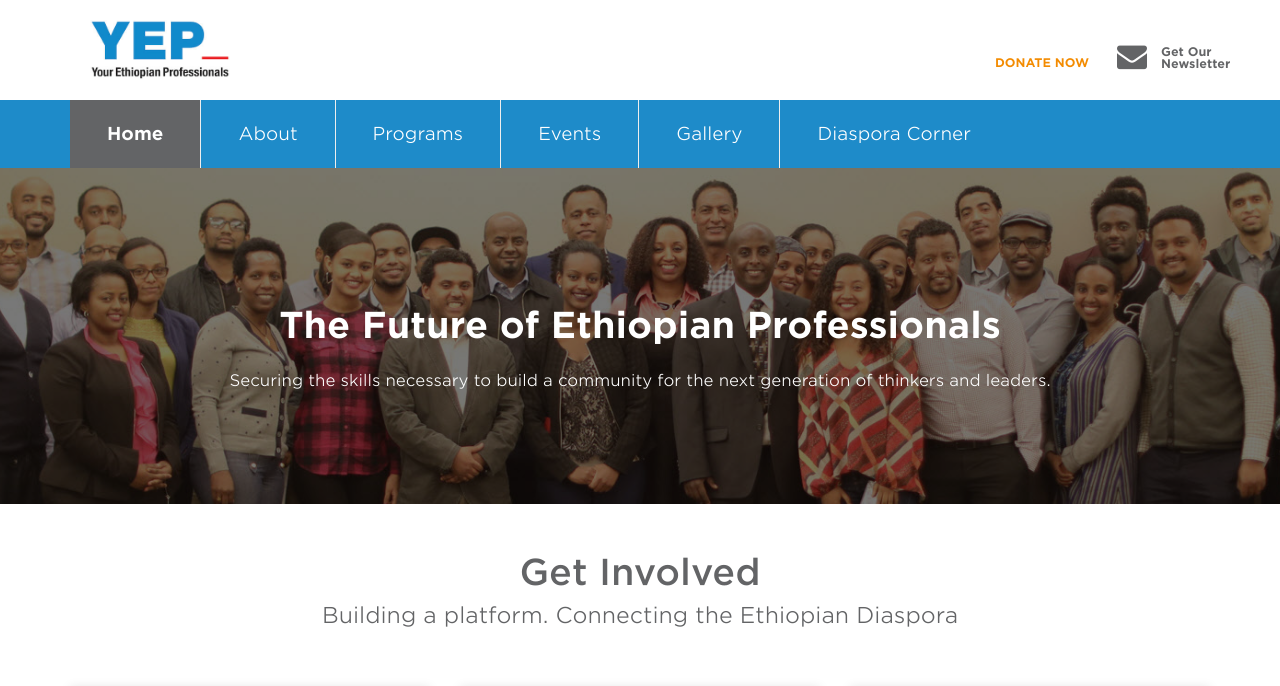
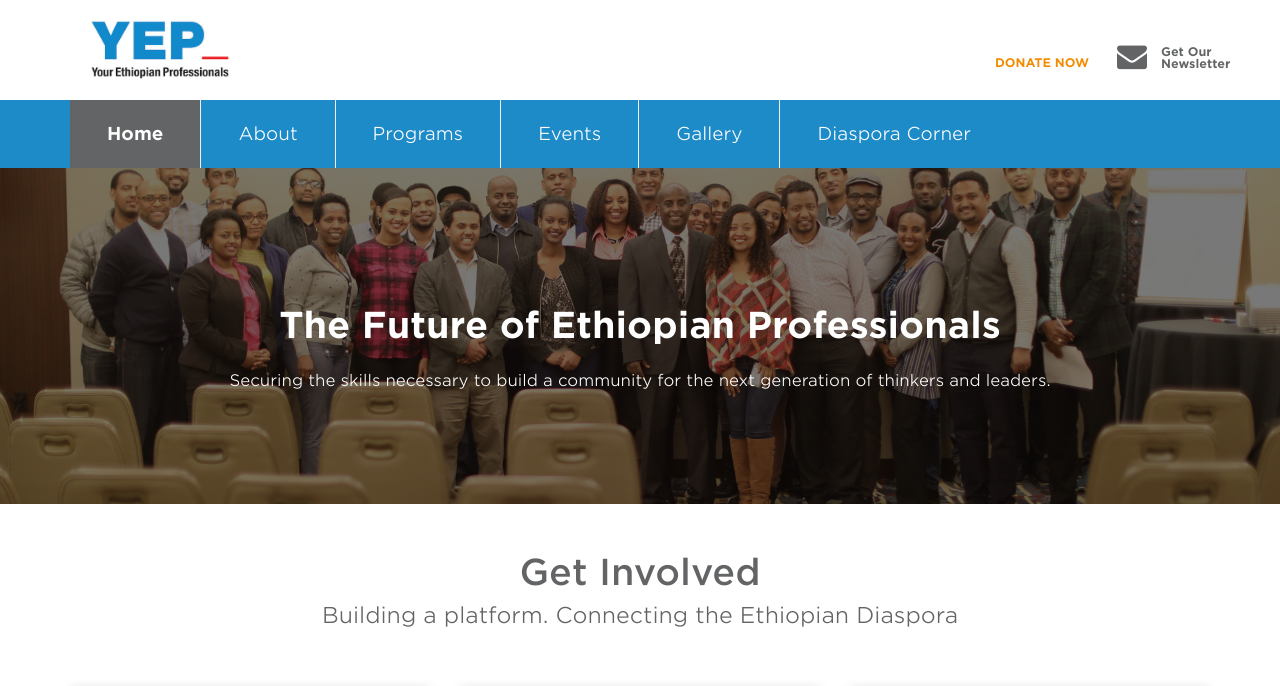
Before and after one commit to YEPNetwork/yepnetwork.github.io, a Jekyll site: the page built from index.html, in a window 1280 px wide. Shown: the top 686 px of the page. Built offline with Jekyll 4.4.1, drawn with Linux system fonts in a browser that asks for light colours; nearby versions of some CDN libraries.

Commit message:
Update index.html

```diff
--- a/index.html
+++ b/index.html
@@ -2,7 +2,7 @@
 layout: default
 body_class: front
 ---
-<section class="hero" style="background-image: url(assets/images/hero/about_us_2.jpg)">
+<section class="hero" style="background-image: url(assets/images/hero/about_us.jpg)">
   <div class="inner">
     <div class="copy">
       <h1>The Future of Ethiopian Professionals</h1>
```
